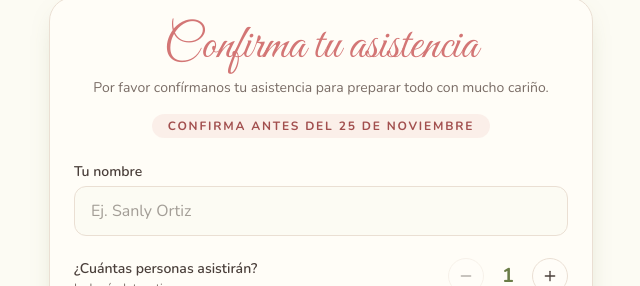
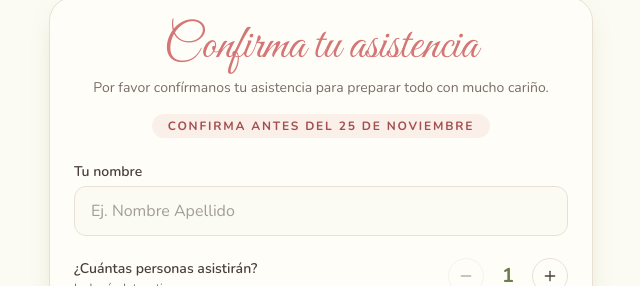
Before and after one commit to yosan-aly/event-rsvp, a React (Vite) app: page / in a window 1280 px wide. Shown: the part 1013-1299 px from the top of the page, without its empty margins (319-959 px from the left). Built offline with nearby package versions, Linux system fonts and the light colour scheme; the HTML template or start-up script is replaced by a standard one.

Commit message:
fix: update nombre y aellido example

```diff
--- a/src/components/ConfirmForm.tsx
+++ b/src/components/ConfirmForm.tsx
@@ -85,7 +85,7 @@ export function ConfirmForm({ current, onSaved }: Props) {
         value={name}
         onChange={(e) => setName(e.target.value)}
         disabled={saving}
-        placeholder="Ej. Sanly Ortiz"
+        placeholder="Ej. Nombre Apellido"
         className="mt-1 w-full rounded-xl border bg-background px-4 py-3 text-base outline-none focus:border-primary focus:ring-2 focus:ring-primary/25 disabled:opacity-60"
       />
 
```
